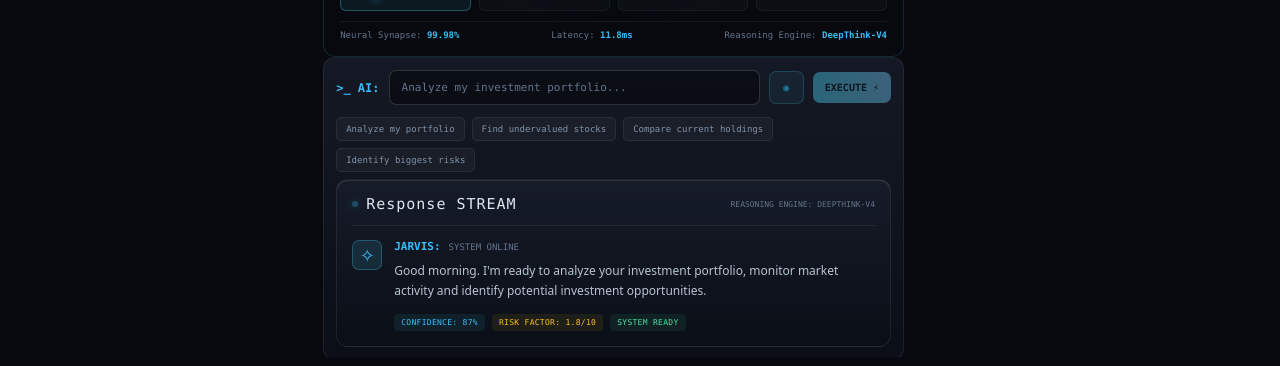
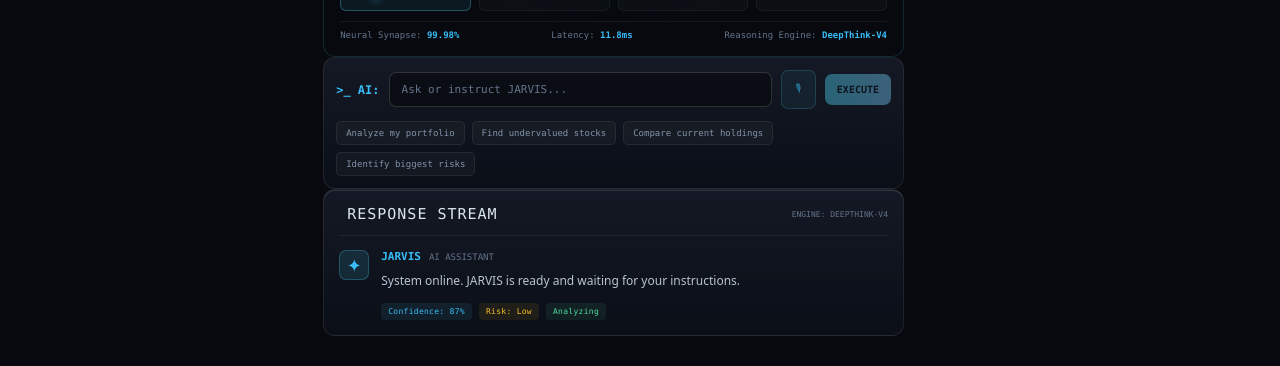
Before and after one commit to Noelrydstrom/InvestmentAgent, an Angular app in the folder investClient/: page / in a window 1280 px wide. Shown: the part 431-797 px from the top of the page. Built offline with nearby package versions, Linux system fonts and the light colour scheme; no server answers.

Commit message:
Finishing touches with Response stream and etc

```diff
--- a/investClient/src/app/features/ai-core/ai-core.html
+++ b/investClient/src/app/features/ai-core/ai-core.html
@@ -53,43 +53,30 @@
     </div>
 
   </div>
-<!-- AI STATUS -->
+<!-- AI STATUS PANEL -->
 <div class="ai-status-panel">
-
-      <div
-        class="status-step"
-        [class.active]="status === 'idle'"
-      >
+  <div class="status-step" [class.active]="status === 'idle'">
     <span class="step-dot"></span>
-        LISTENING
+    <span>LISTENING</span>
   </div>
 
-      <div
-        class="status-step"
-        [class.active]="status === 'thinking'"
-      >
+  <div class="status-step" [class.active]="status === 'thinking'">
     <span class="step-dot"></span>
-        THINKING
+    <span>THINKING</span>
   </div>
 
-      <div
-        class="status-step"
-        [class.active]="status === 'analyzing'"
-      >
+  <div class="status-step" [class.active]="status === 'analyzing'">
     <span class="step-dot"></span>
-        ANALYZING
+    <span>ANALYZING</span>
   </div>
 
-      <div
-        class="status-step"
-        [class.active]="status === 'executing'"
-      >
+  <div class="status-step" [class.active]="status === 'executing'">
     <span class="step-dot"></span>
-        EXECUTING
+    <span>EXECUTING</span>
+  </div>
 </div>
 
-    </div>
-
+<!-- SYSTEM METRICS -->
 <div class="system-metrics">
   <span>Neural Synapse: <strong>99.98%</strong></span>
   <span>Latency: <strong>11.8ms</strong></span>
@@ -97,44 +84,41 @@
 </div>
 
 </section>
-  <!-- Command Interface -->
-  <!-- COMMAND INTERFACE -->
+
+<!-- COMMAND PANEL -->
 <section class="command-panel">
 
-    <form
-      class="command-interface"
-      (submit)="executeCommand($event)"
-    >
+  <form class="command-interface" (submit)="executeCommand($event)">
 
-      <span class="terminal-prefix">>_ AI:</span>
+    <span class="terminal-prefix">&gt;_ AI:</span>
 
     <input
       type="text"
-        placeholder="Analyze my investment portfolio..."
       [value]="command"
       (input)="updateCommand($event)"
-        [disabled]="status === 'executing'"
+      placeholder="Ask or instruct JARVIS..."
     />
 
     <button
+      type="button"
       class="command-button"
-        type="button"
-        aria-label="Voice command"
       disabled
+      title="Voice input coming soon"
     >
-        ◉
+      🎙
     </button>
 
     <button
+      type="submit"
       class="execute-button"
-        type="submit"
-        [disabled]="!command.trim() || status === 'executing'"
+      [disabled]="!command.trim()"
     >
-        EXECUTE ⚡
+      EXECUTE
     </button>
 
   </form>
 
+  <!-- COMMAND SUGGESTIONS -->
   <div class="command-suggestions">
 
     @for (suggestion of suggestions; track suggestion) {
@@ -147,76 +131,51 @@
       </button>
     }
 
+  </div>
 
-  <!-- Response STREAM -->
+  </section>
+
+<!-- RESPONSE STREAM -->
 <section class="response-stream">
 
-    <header class="stream-header">
-
+  <div class="stream-header">
     <div class="stream-title">
-        <span class="status-indicator"></span>
-        Response STREAM
+      <span class="step-dot"></span>
+      <span>RESPONSE STREAM</span>
     </div>
 
-      <span class="engine-label">
-        REASONING ENGINE: DEEPTHINK-V4
-      </span>
-
-    </header>
+    <span class="engine-label">ENGINE: DEEPTHINK-V4</span>
+  </div>
 
   <div class="stream-content">
 
-      <div class="jarvis-avatar">✧</div>
+    <div class="jarvis-avatar">
+      <span>✦</span>
+    </div>
 
     <div class="stream-message">
 
       <div class="message-heading">
-          <strong>JARVIS:</strong>
-          <span>{{ statusLabel }}</span>
+        <strong>JARVIS</strong>
+        <span>AI ASSISTANT</span>
       </div>
 
-        @if (status === 'idle') {
-          <p>
-            Good morning. I'm ready to analyze your investment
-            portfolio, monitor market activity and identify
-            potential investment opportunities.
+      <p aria-live="polite">
+        {{ responseText() }}
       </p>
-        }
-
-        @if (status === 'thinking') {
-          <p>
-            Processing your request. Evaluating available
-            information and preparing the analysis...
-          </p>
-        }
-
-        @if (status === 'analyzing') {
-          <p>
-            Analyzing investment data, market trends and
-            potential risks across your portfolio...
-          </p>
-        }
-
-        @if (status === 'executing') {
-          <p>
-            Executing requested operation...
-          </p>
-        }
 
       <div class="stream-metrics">
-
         <span class="confidence">
-            CONFIDENCE: 87%
+          Confidence: {{ responseConfidence() }}
         </span>
 
         <span class="risk">
-            RISK FACTOR: 1.8/10
+          Risk: {{ responseRisk() }}
         </span>
 
         <span class="recommendation">
-            SYSTEM READY
+          {{ responseRecommendation() }}
         </span>
-
       </div>
 
     </div>
--- a/investClient/src/app/features/ai-core/ai-core.ts
+++ b/investClient/src/app/features/ai-core/ai-core.ts
@@ -1,4 +1,4 @@
-import { Component, EventEmitter, Input, Output } from '@angular/core';
+import { Component, EventEmitter, Input, Output, signal } from '@angular/core';
 
 export type AiCoreStatus =
   | 'idle'
@@ -18,6 +18,15 @@ export class AiCoreComponent {
   @Input() status: AiCoreStatus = 'idle';
 
   @Output() commandSubmitted = new EventEmitter<string>();
+
+  // JARVIS response
+  responseText = signal(
+    'System online. JARVIS is ready and waiting for your instructions.'
+  );
+
+  responseConfidence = signal('87%');
+  responseRisk = signal('Low');
+  responseRecommendation = signal('Analyzing');
 
   command = '';
 
```
Lines whose indentation alone changed are shown as unchanged.
